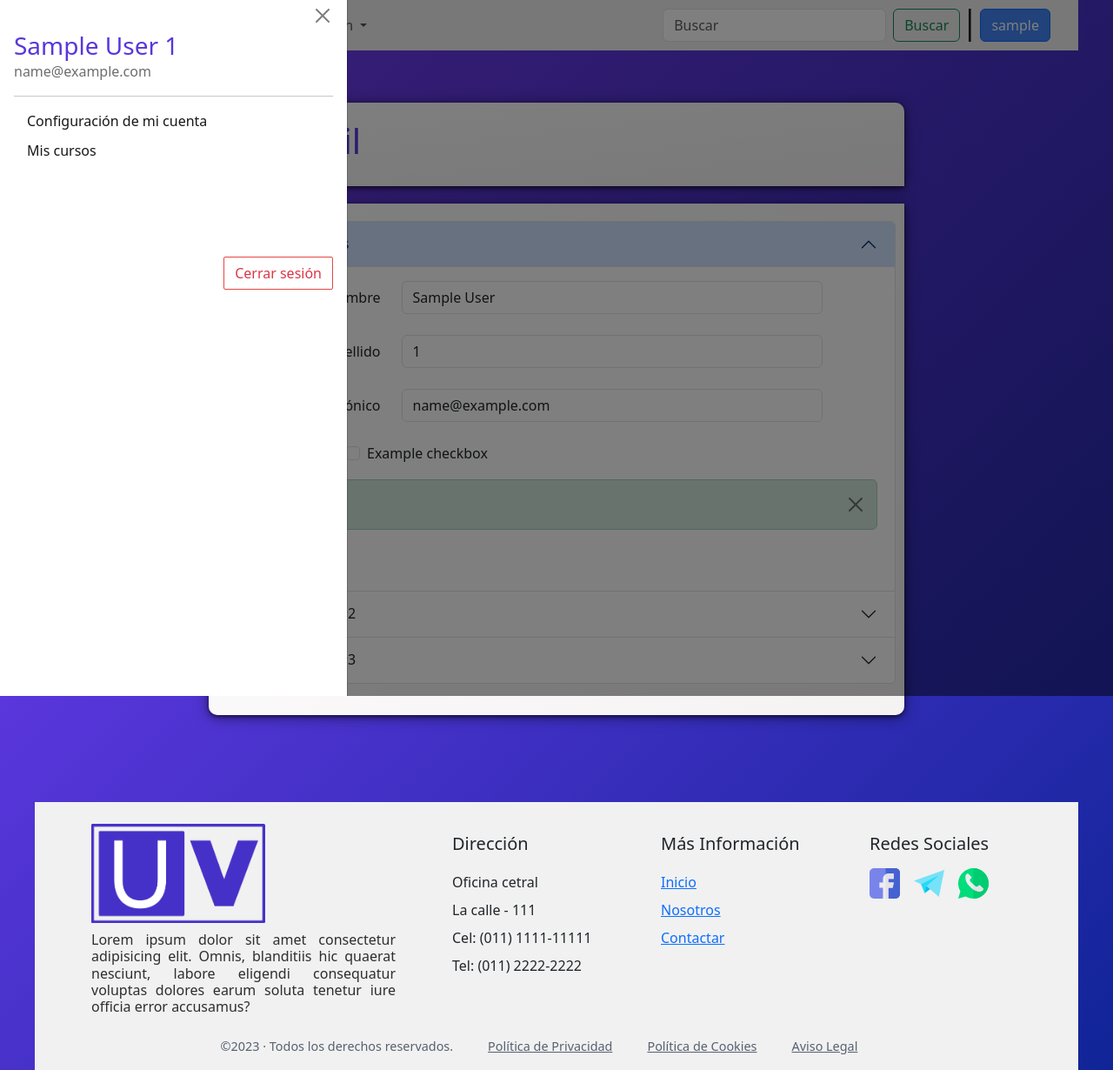
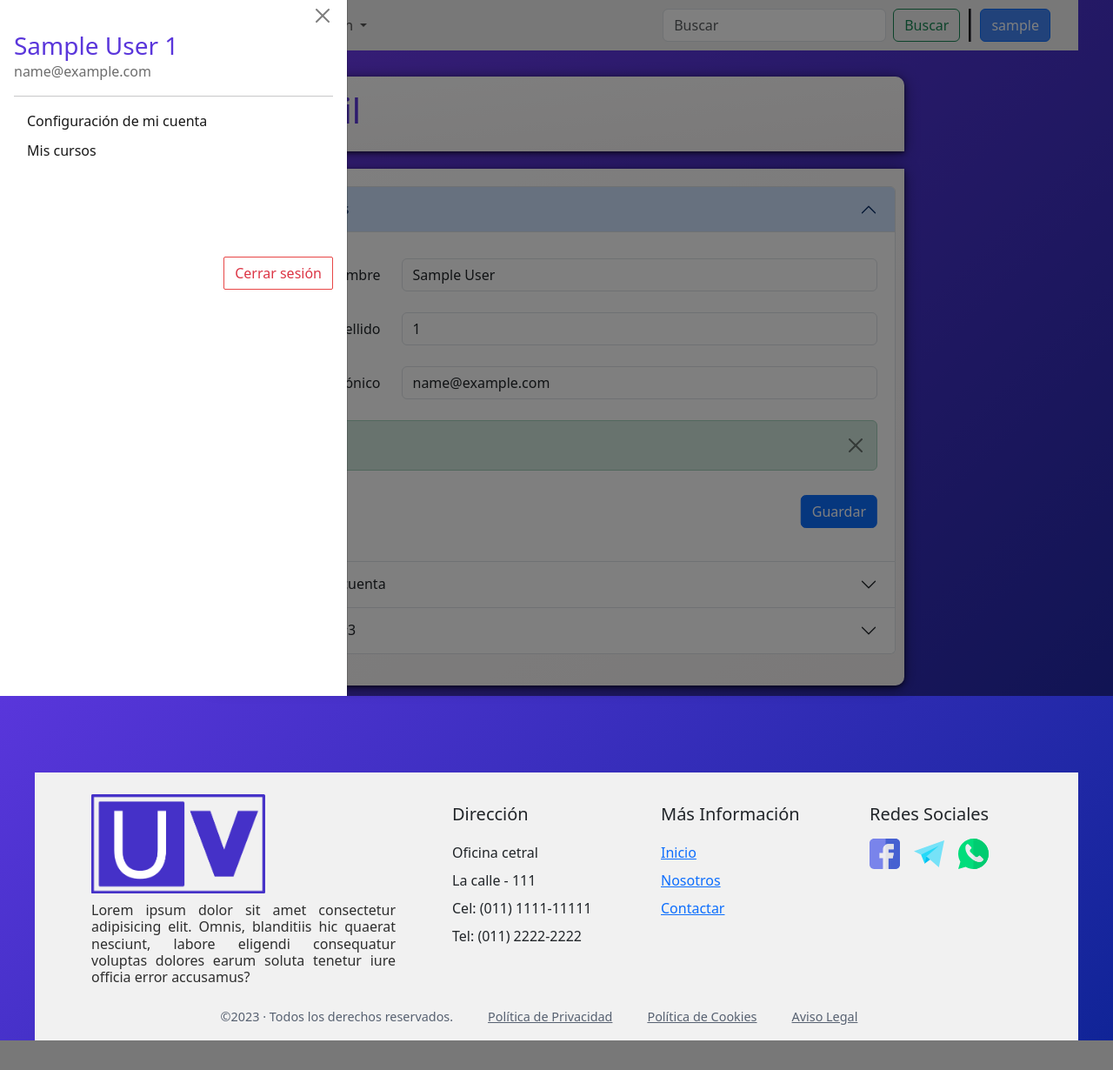
Before and after one commit to federicovicente/UniversidadVirtual, a PHP site: page /perfil.php in a window 1280 px wide. Shown: the whole page at 87% size. After the commit the page ends 1196 px from the top, so only its background shows below. Run offline with PHP 8.4, Linux system fonts and the light colour scheme; the visitor is signed in with stand-in values (Sample User, id 1); some libraries are stand-ins or nearby versions.

Commit message:
update pass

```diff
--- a/controllers/signin.php
+++ b/controllers/signin.php
@@ -5,15 +5,11 @@
     // aceder a la base de datos
     require('../database/database.php');
 
-    // comprobar si existe el usuario
-
-    // preparo la consulta
     $userData = $conn->prepare("SELECT * FROM usuarios WHERE email =:email");
 
     // recoger la informacion (el email)
     $userData->bindParam(':email', $_POST['email']);
 
-    //Ejecuto la consulta
     $userData->execute();
 
     //cargo las variables del usuario si es que existe
@@ -31,7 +27,6 @@
                 $_SESSION['user_administrador'] = $results['administrador'];
                 $_SESSION['user_activo'] = $results['activo'];
                 $_SESSION['user_iniciales'] = $inicial_nombre . $inicial_apellido;
-                // header('Location: ../menu.php');
                 header('Location: ../index.php');
         }else{
                 $message = 'Email y/o contraseña incorrectos. Por favor vuelva a intentarlo.';
--- a/css/styles.css
+++ b/css/styles.css
@@ -743,11 +743,11 @@
   .wrap-perfil {
     display: flex;
     justify-content: center;
-    margin: 40px 5px 60px 5px;
+    margin: 30px 5px 60px 5px;
   }
 
   .perfil {
-    margin: 20px 5px 40px 5px;
+    margin: 0px 5px 40px 5px;
     justify-content: center;
     width: 800px;
   }
@@ -766,7 +766,7 @@
     border-radius: 10px 10px 0px 0px;
     background-image: linear-gradient(to bottom right, #ffffff, #f5f2f2);
     box-shadow: rgba(0, 0, 0, 0.5) 0px 2px 4px 0px, rgba(0, 0, 0, 0.514) 0px 2px 16px 0px;
-    padding: 20px 10px 20px 20px;
+    padding: 15px 10px 15px 20px;
     margin: 0px 0px 20px 0px;
   }
 
@@ -792,3 +792,16 @@
     box-shadow: rgba(0, 0, 0, 0.5) 0px 2px 4px 0px, rgba(0, 0, 0, 0.514) 0px 2px 16px 0px;
     padding: 20px 10px 20px 10px;
   }
+
+  .accordion-body{
+    padding-top: 30px !important;
+    padding-bottom: 0px !important;
+  }
+
+  .accordion-body .btn-primary{
+    position: relative !important;
+    left: 100% !important;
+    transform: translate(-100%, -100%) !important;
+    margin-top: 50px !important;
+    margin-bottom: 0px !important;
+  }
--- a/perfil.php
+++ b/perfil.php
@@ -138,32 +138,32 @@
                     <div class="accordion" id="accordionPanelsStayOpenExample">
                         <div class="accordion-item">
                             <h2 class="accordion-header">
-                            <button class="accordion-button" type="button" data-bs-toggle="collapse" data-bs-target="#panelsStayOpen-collapseOne" aria-expanded="true" aria-controls="panelsStayOpen-collapseOne">
+                                <button class="accordion-button" id="btnDatosPersonales" type="button" data-bs-toggle="collapse" data-bs-target="#panelsStayOpen-collapseOne" aria-expanded="true" aria-controls="panelsStayOpen-collapseOne">
                                     Datos personales
                                 </button>
                             </h2>
                             <div id="panelsStayOpen-collapseOne" class="accordion-collapse data-bs-parent collapse show">
-                            <div class="accordion-body">
+                                <div class="accordion-body" id="datos_personales">
                                     <form action="./controllers/update_perfil.php" method="POST">
                                         <div class="row mb-3" style="text-align: right" ;>
                                             <label for="inputnombre" class="col-sm-3 col-form-label">Nombre</label>
-                                        <div class="col-sm-8">
+                                            <div class="col-sm-9">
                                                 <input class="form-control mb-2" type="text" name="nombre" required value="<?php echo (isset($_SESSION['user_nombre']) ? $_SESSION['user_nombre'] : ''); ?>">
                                             </div>
                                         </div>
                                         <div class="row mb-3" style="text-align: right">
                                             <label for="inputapellido" class="col-sm-3 col-form-label">Apellido</label>
-                                        <div class="col-sm-8">
+                                            <div class="col-sm-9">
                                                 <input class="form-control mb-2" type="text" name="apellido" required value="<?php echo (isset($_SESSION['user_apellido']) ? $_SESSION['user_apellido'] : ''); ?>">
                                             </div>
                                         </div>
                                         <div class="row mb-3" style="text-align: right">
                                             <label for="inputemail" class="col-sm-3 col-form-label">Correo electrónico</label>
-                                        <div class="col-sm-8">
+                                            <div class="col-sm-9">
                                                 <input class="form-control mb-2" type="email" name="email" required value="<?php echo (isset($_SESSION['user_email']) ? $_SESSION['user_email'] : ''); ?>">
                                             </div>
                                         </div>
-                                    <div class="row mb-3">
+                                        <!-- <div class="row mb-3">
                                             <div class="col-sm-10 offset-sm-2">
                                                 <div class="form-check">
                                                     <input class="form-check-input" type="checkbox" id="gridCheck1">
@@ -172,7 +172,7 @@
                                                     </label>
                                                 </div>
                                             </div>
-                                </div>
+                                        </div> -->
                                         <!-- alerta -->
                                         <?php if (isset($_SESSION['updateExitoso'])) { ?>
                                             <div class="alert alert-success alert-dismissible fade show" role="alert">
@@ -183,20 +183,73 @@
                                         unset($_SESSION['updateExitoso']);
                                         ?>
                                         <!-- alerta -->
-                                    <button type="submit" class="btn btn-primary">Modificar</button>
+                                        <button type="submit" class="btn btn-primary">Guardar</button>
                                     </form>
                                 </div>
                             </div>
                         </div>
                         <div class="accordion-item">
                             <h2 class="accordion-header">
-                            <button class="accordion-button collapsed" type="button" data-bs-toggle="collapse" data-bs-target="#panelsStayOpen-collapseTwo" aria-expanded="false" aria-controls="panelsStayOpen-collapseTwo">
-                                Accordion Item #2
+                                <button class="accordion-button collapsed" id="btnSeguridadCuenta" type="button" data-bs-toggle="collapse" data-bs-target="#panelsStayOpen-collapseTwo" aria-expanded="false" aria-controls="panelsStayOpen-collapseTwo">
+                                    Seguridad de la cuenta
                                 </button>
                             </h2>
                             <div id="panelsStayOpen-collapseTwo" class="accordion-collapse collapse">
                                 <div class="accordion-body">
-                                <strong>This is the second item's accordion body.</strong> It is hidden by default, until the collapse plugin adds the appropriate classes that we use to style each element. These classes control the overall appearance, as well as the showing and hiding via CSS transitions. You can modify any of this with custom CSS or overriding our default variables. It's also worth noting that just about any HTML can go within the <code>.accordion-body</code>, though the transition does limit overflow.
+                                    <form action="./controllers/update_password.php" method="POST">
+                                        <div class="row mb-3" style="text-align: right" ;>
+                                            <label for="inputpass" class="col-sm-4 col-form-label">Contraseña actual</label>
+                                            <div class="col-sm-8">
+                                                <input class="form-control mb-2" type="password" name="password" required>
+                                            </div>
+                                        </div>
+                                        <div class="row mb-3" style="text-align: right">
+                                            <label for="inputanewpass" class="col-sm-4 col-form-label">Nueva contraseña</label>
+                                            <div class="col-sm-8">
+                                                <input class="form-control mb-2" type="password" name="newpassword" required>
+                                            </div>
+                                        </div>
+                                        <div class="row mb-3" style="text-align: right">
+                                            <label for="inputemail" class="col-sm-4 col-form-label">Repita la nueva contraseña</label>
+                                            <div class="col-sm-8">
+                                                <input class="form-control mb-2" type="password" name="newpassword2" required>
+                                            </div>
+                                        </div>
+                                        <!-- alerta -->
+                                        <?php if (isset($_SESSION['passchanged'])) { ?>
+                                            <script>
+                                                $(document).ready(function() {
+                                                    $('#panelsStayOpen-collapseOne').removeClass('show');
+                                                    $('#panelsStayOpen-collapseTwo').addClass('show');
+                                                    $('#btnSeguridadCuenta').removeClass('collapsed');
+                                                    $('#btnDatosPersonales').addClass('collapsed');
+                                                });
+                                            </script>
+                                            <div class="alert alert-success alert-dismissible fade show" role="alert">
+                                                <button type="button" class="btn-close" data-bs-dismiss="alert" aria-label="Close"></button>
+                                                <?= $_SESSION['passchanged'] ?>
+                                            </div>
+                                        <?php }
+                                        unset($_SESSION['passchanged']);
+                                        ?>
+                                        <?php if (isset($_SESSION['wrongpassword'])) { ?>
+                                            <script>
+                                                $(document).ready(function() {
+                                                    $('#panelsStayOpen-collapseOne').removeClass('show');
+                                                    $('#panelsStayOpen-collapseTwo').addClass('show');
+                                                    $('#btnSeguridadCuenta').removeClass('collapsed');
+                                                    $('#btnDatosPersonales').addClass('collapsed');
+                                                });
+                                            </script>
+                                            <div class="alert alert-danger" role="alert">
+                                                <?= $_SESSION['wrongpassword'] ?>
+                                            </div>
+                                        <?php }
+                                        unset($_SESSION['wrongpassword']);
+                                        ?>
+                                        <!-- alerta -->
+                                        <button type="submit" class="btn btn-primary">Cambiar contraseña</button>
+                                    </form>
                                 </div>
                             </div>
                         </div>
```
Also changed, not shown: controllers/update_password.php (added, +26 -0 lines). Lines whose indentation alone changed are shown as unchanged.
